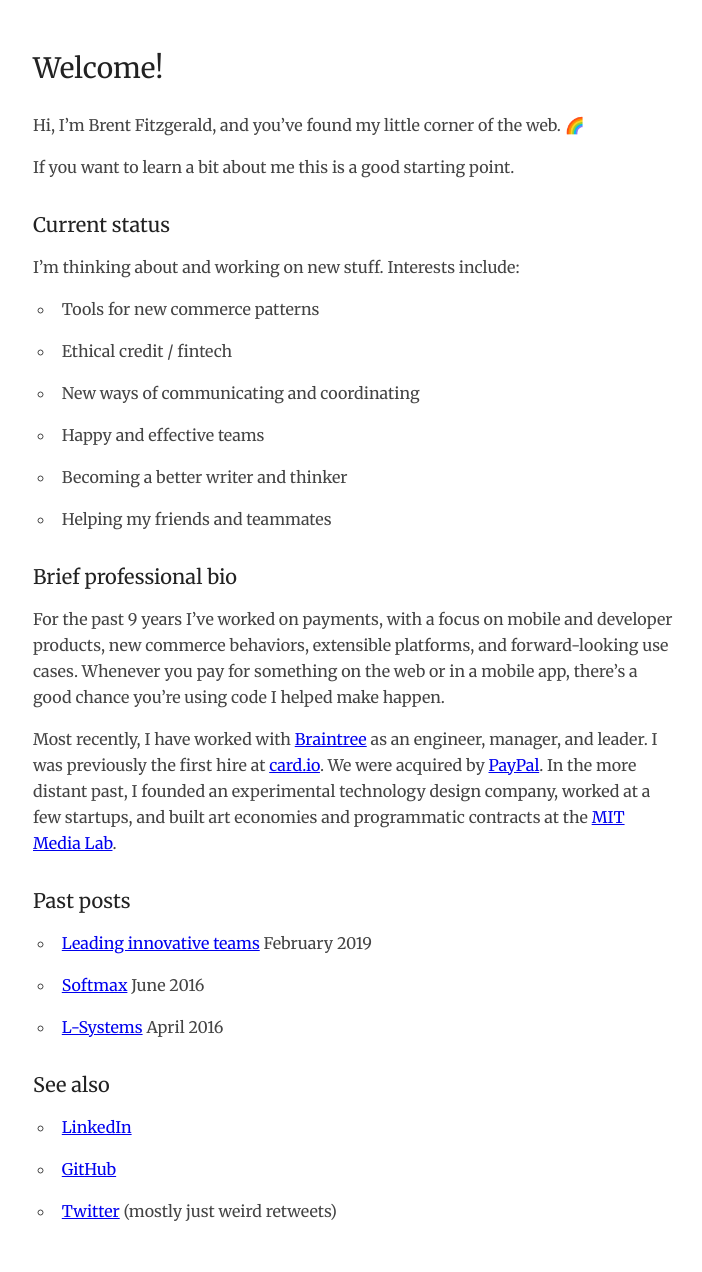
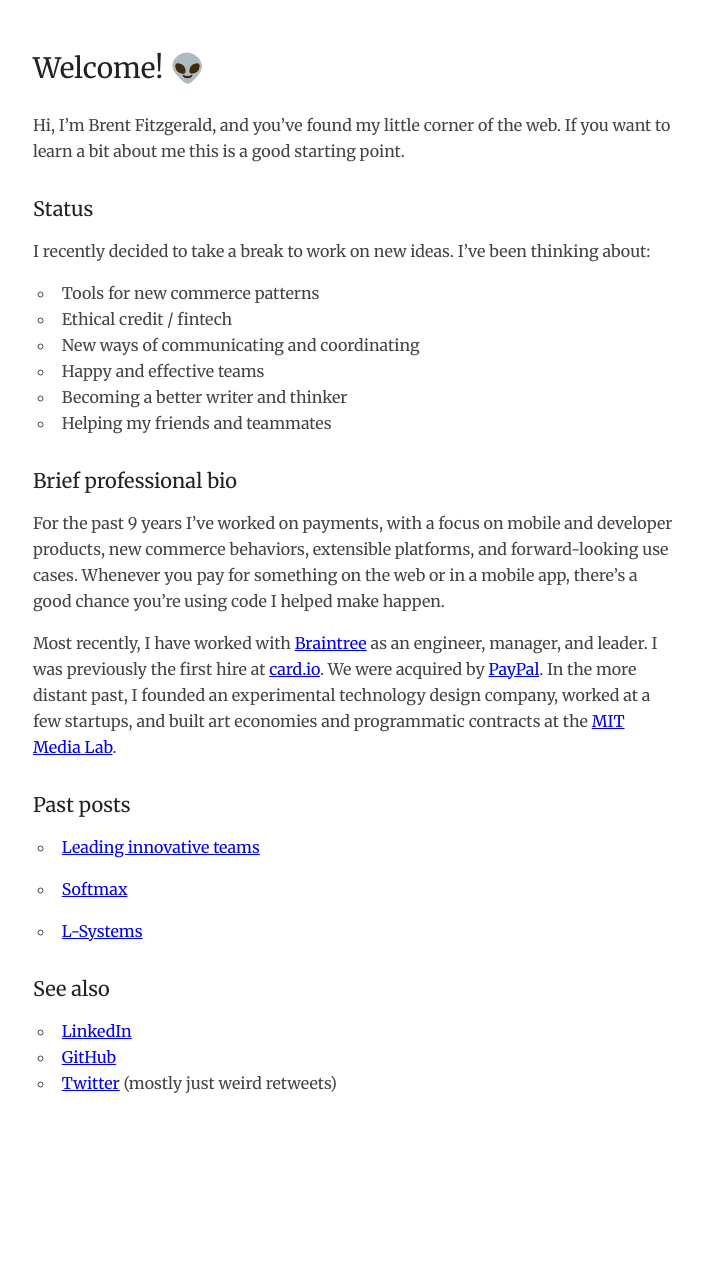
Before and after one commit to burnto/brentfitzgerald.com, a Jekyll site: the page built from index.md, in a window 1280 px wide. Shown: the whole page, without its empty margins (287-989 px from the left). Built offline with Jekyll 4.4.1, drawn with Linux system fonts in a browser that asks for light colours; after the commit the page ends 1144 px from its top, so only the background shows below that.

Commit message:
minor content and style changes

```diff
--- a/css/styles.scss
+++ b/css/styles.scss
@@ -37,7 +37,7 @@
   margin-top: 2rem;
 }
 
-h2, p, li {
+h2, p {
   margin-bottom: 1rem;
 }
 
--- a/index.md
+++ b/index.md
@@ -3,15 +3,13 @@
 layout: default
 ---
 
-# Welcome!
+# Welcome! 👽
 
-Hi, I'm Brent Fitzgerald, and you've found my little corner of the web. 🌈
+Hi, I'm Brent Fitzgerald, and you've found my little corner of the web. If you want to learn a bit about me this is a good starting point.
 
-If you want to learn a bit about me this is a good starting point.
+## Status
 
-## Current status
-
-I'm thinking about and working on new stuff. Interests include:
+I recently decided to take a break to work on new ideas. I've been thinking about:
 
 - Tools for new commerce patterns
 - Ethical credit / fintech
@@ -32,7 +30,7 @@
 ## Past posts
 
 {% for post in site.posts %}
-- [{{post.title}}]({{post.url}}) <small>{{ post.date | date: "%B %Y" }}</small>
+- [{{post.title}}]({{post.url}})
 {% endfor %}
 
 ## See also
```
